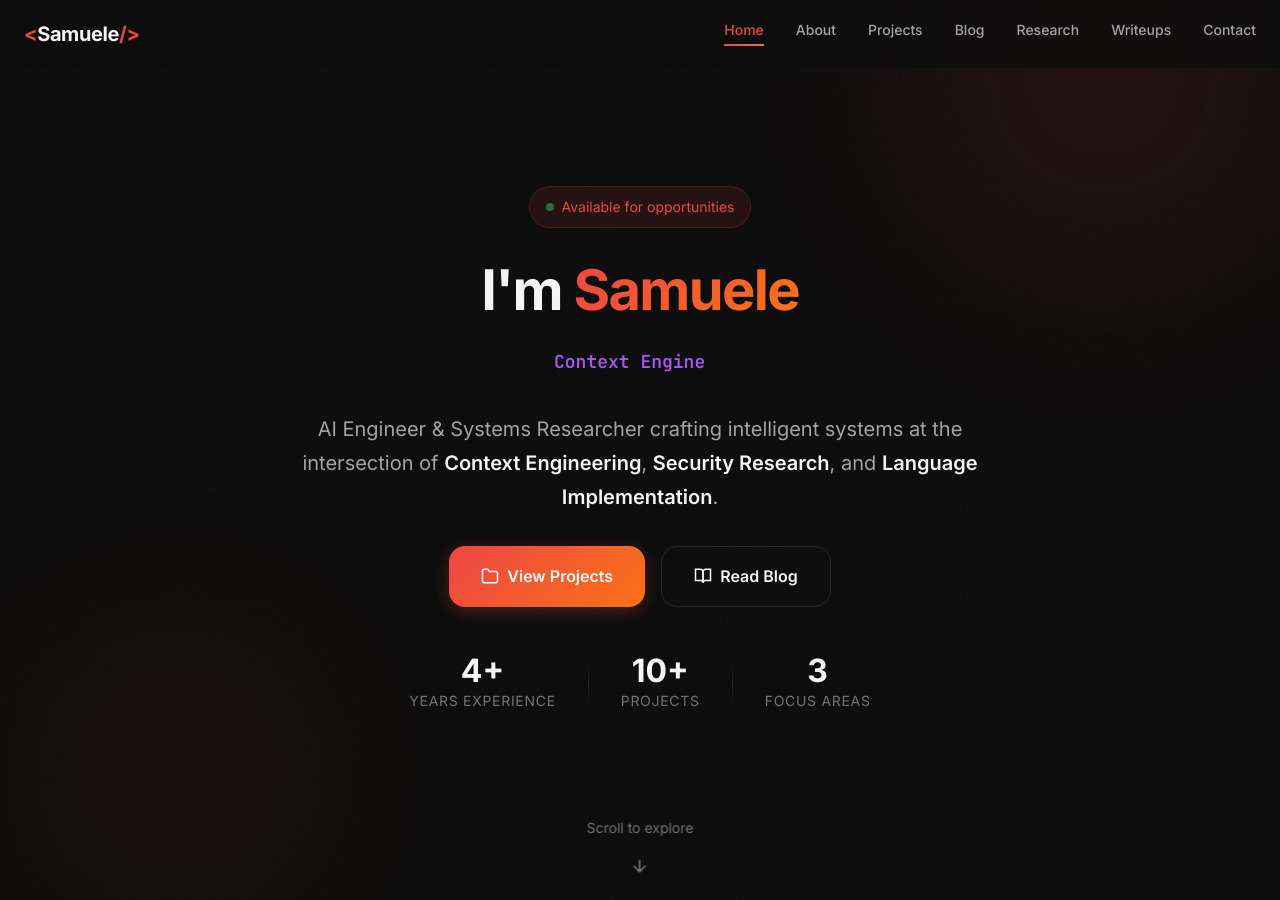
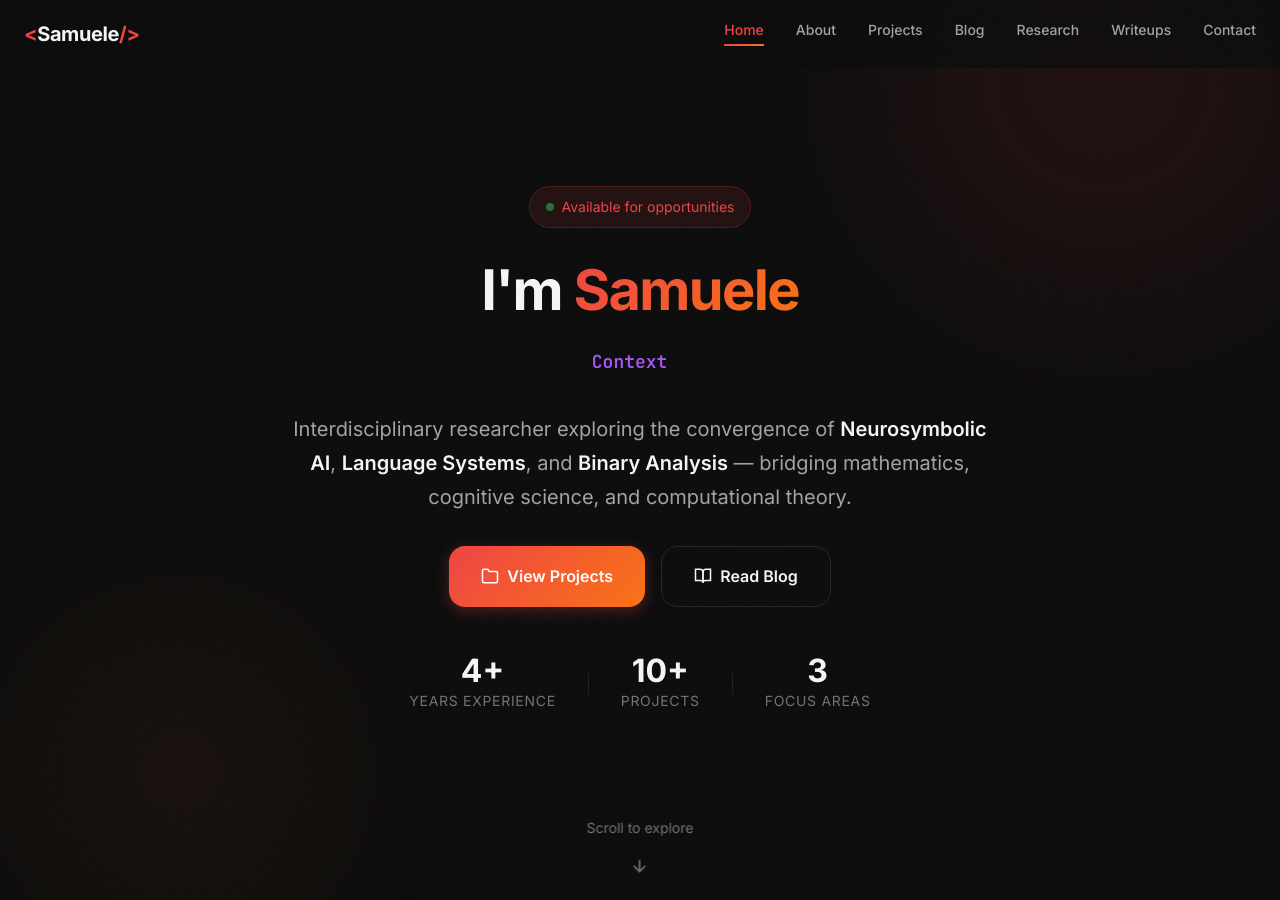
Before and after one commit to Samuele95/samuele95.github.io, a Jekyll site: the page built from index.html, in a window 1280 px wide and 900 px high. Built offline with Jekyll 4.4.1, drawn with Linux system fonts in a browser that asks for light colours; the list of posts is cut into pages by our own code; some of the changed text lies outside the part shown.

Commit message:
Update content to reflect Neurosymbolic AI focus
- Reframe expertise around Neurosymbolic AI and reasoning research
- Replace "security researcher" with specific malware/binary analysis focus
- Add comprehensive interdisciplinary foundations section
- Include background in cognitive science, sociology, and critical theory
- Reference key thinkers: Foucault, Bentham, Weber, Le Bon, Malatesta
- Emphasize convergence of formal systems, cognition, and low-level analysis
- Update typing animation and hero subtitle

🤖 Generated with [Claude Code](https://claude.com/claude-code)

```diff
--- a/index.html
+++ b/index.html
@@ -28,8 +28,9 @@ title: Home
       </div>
 
       <p class="hero__subtitle">
-        AI Engineer & Systems Researcher crafting intelligent systems at the intersection of
-        <strong>Context Engineering</strong>, <strong>Security Research</strong>, and <strong>Language Implementation</strong>.
+        Interdisciplinary researcher exploring the convergence of
+        <strong>Neurosymbolic AI</strong>, <strong>Language Systems</strong>, and <strong>Binary Analysis</strong> —
+        bridging mathematics, cognitive science, and computational theory.
       </p>
 
       <div class="hero__cta">
@@ -82,7 +83,7 @@ title: Home
       <span class="section-subtitle">What I Do</span>
       <h2 class="section-title">Areas of Expertise</h2>
       <p class="section-description">
-        Deep technical knowledge across AI systems, security analysis, and language implementation.
+        Interdisciplinary research at the intersection of AI reasoning, formal language theory, and low-level systems.
       </p>
     </div>
 
@@ -90,40 +91,20 @@ title: Home
       <div class="expertise-card">
         <div class="expertise-card__icon">
           <svg xmlns="http://www.w3.org/2000/svg" width="28" height="28" viewBox="0 0 24 24" fill="none" stroke="currentColor" stroke-width="2">
-            <circle cx="12" cy="12" r="10"/>
-            <circle cx="12" cy="12" r="4"/>
-            <line x1="21.17" y1="8" x2="12" y2="8"/>
-            <line x1="3.95" y1="6.06" x2="8.54" y2="14"/>
-            <line x1="10.88" y1="21.94" x2="15.46" y2="14"/>
+            <circle cx="12" cy="12" r="3"/>
+            <path d="M12 2v4m0 12v4M2 12h4m12 0h4"/>
+            <path d="M4.93 4.93l2.83 2.83m8.48 8.48l2.83 2.83M4.93 19.07l2.83-2.83m8.48-8.48l2.83-2.83"/>
           </svg>
         </div>
-        <h3 class="expertise-card__title">AI & Context Engineering</h3>
+        <h3 class="expertise-card__title">Neurosymbolic AI</h3>
         <p class="expertise-card__description">
-          Building intelligent AI systems with LangChain, Claude Code, and advanced RAG architectures.
-          Specializing in multi-agent orchestration and context management.
+          Researching reasoning mechanisms in LLMs through context engineering, symbolic-neural integration,
+          and cognitive architectures. Exploring how machines can think.
         </p>
         <div class="expertise-card__tags">
-          <span class="tag tag--ai">LangChain</span>
-          <span class="tag tag--ai">Claude</span>
-          <span class="tag tag--ai">RAG</span>
-        </div>
-      </div>
-
-      <div class="expertise-card">
-        <div class="expertise-card__icon">
-          <svg xmlns="http://www.w3.org/2000/svg" width="28" height="28" viewBox="0 0 24 24" fill="none" stroke="currentColor" stroke-width="2">
-            <path d="M12 22s8-4 8-10V5l-8-3-8 3v7c0 6 8 10 8 10z"/>
-          </svg>
-        </div>
-        <h3 class="expertise-card__title">Malware Analysis</h3>
-        <p class="expertise-card__description">
-          Static and dynamic analysis using Ghidra, IDA Pro, and x64dbg.
-          Memory forensics with Volatility and automated analysis pipelines.
-        </p>
-        <div class="expertise-card__tags">
-          <span class="tag tag--malware">Ghidra</span>
-          <span class="tag tag--malware">IDA Pro</span>
-          <span class="tag tag--malware">Volatility</span>
+          <span class="tag tag--ai">Reasoning</span>
+          <span class="tag tag--ai">Context Engineering</span>
+          <span class="tag tag--ai">LLMs</span>
         </div>
       </div>
 
@@ -134,15 +115,36 @@ title: Home
             <polyline points="8 6 2 12 8 18"/>
           </svg>
         </div>
-        <h3 class="expertise-card__title">Compilers & VMs</h3>
+        <h3 class="expertise-card__title">Languages & Compilers</h3>
         <p class="expertise-card__description">
-          Language design and implementation using Flex, Bison, and LLVM.
-          Virtual machine architecture and bytecode interpretation.
+          Designing compilers, interpreters, and virtual machines. Exploring formal language theory,
+          type systems, and the mathematical foundations of computation.
         </p>
         <div class="expertise-card__tags">
           <span class="tag tag--compilers">LLVM</span>
-          <span class="tag tag--compilers">Flex/Bison</span>
+          <span class="tag tag--compilers">Type Theory</span>
           <span class="tag tag--compilers">VMs</span>
+        </div>
+      </div>
+
+      <div class="expertise-card">
+        <div class="expertise-card__icon">
+          <svg xmlns="http://www.w3.org/2000/svg" width="28" height="28" viewBox="0 0 24 24" fill="none" stroke="currentColor" stroke-width="2">
+            <rect x="2" y="3" width="20" height="14" rx="2" ry="2"/>
+            <line x1="8" y1="21" x2="16" y2="21"/>
+            <line x1="12" y1="17" x2="12" y2="21"/>
+            <path d="M6 8h.01M6 12h.01M10 8h8M10 12h5"/>
+          </svg>
+        </div>
+        <h3 class="expertise-card__title">Malware & Binary Analysis</h3>
+        <p class="expertise-card__description">
+          Static and dynamic analysis of binaries using Ghidra, IDA Pro, and x64dbg.
+          Understanding program behavior at the lowest level of abstraction.
+        </p>
+        <div class="expertise-card__tags">
+          <span class="tag tag--malware">Ghidra</span>
+          <span class="tag tag--malware">Reverse Engineering</span>
+          <span class="tag tag--malware">Binary Analysis</span>
         </div>
       </div>
     </div>
@@ -256,10 +258,10 @@ title: Home
 <script>
 // Typing animation
 const texts = [
-  "Building Intelligent AI Systems",
-  "Context Engineering & Agentic AI",
-  "Malware Analysis & Reverse Engineering",
-  "Compilers & Language Implementation"
+  "Neurosymbolic AI & Reasoning Systems",
+  "Context Engineering & LLM Research",
+  "Compilers, VMs & Language Theory",
+  "Malware Analysis & Binary Reverse Engineering"
 ];
 
 let textIndex = 0;
```
Also changed, not shown: pages/about.md (+54 -18 lines).
